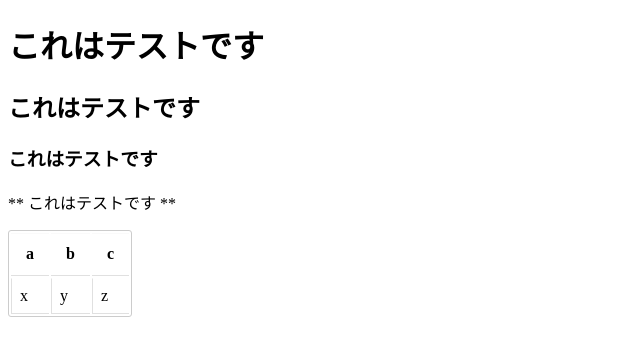
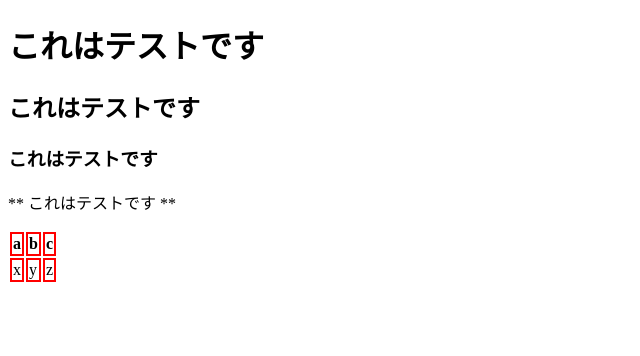
Before and after one commit to rfriends/rfriends, a Jekyll site: the page built from test.md, in a window 1280 px wide. Shown: the top 356 px of the page, without its empty margins (0-640 px from the left). Built offline with Jekyll 4.4.1, drawn with Linux system fonts in a browser that asks for light colours; our own code applies the rules of GitHub Pages for plain Markdown files; Markdown is read by kramdown in place of the engine named in the settings.

Commit message:
Update default.html

```diff
--- a/_layouts/default.html
+++ b/_layouts/default.html
@@ -5,23 +5,9 @@
     <title>{{ page.title }} - @rfriends</title>
     <style>
       table {
-        border:#ccc 1px solid;
-        border-radius:3px;
-      }
-      table th {
-        padding:11px 15px 12px 15px;
-        border-top:1px solid #fafafa;
-        border-bottom:1px solid #e0e0e0;
-      }
-      table tr {
-        padding-left:10px;
-      }
-      table td {
-        padding:8px;
-        border-top: 1px solid #ffffff;
-        border-bottom:1px solid #e0e0e0;
-        border-left: 1px solid #e0e0e0;
-      }
+table, td, th {
+border: 2px #ff0000 solid;
+}
     </style>
   </head>
 
```
